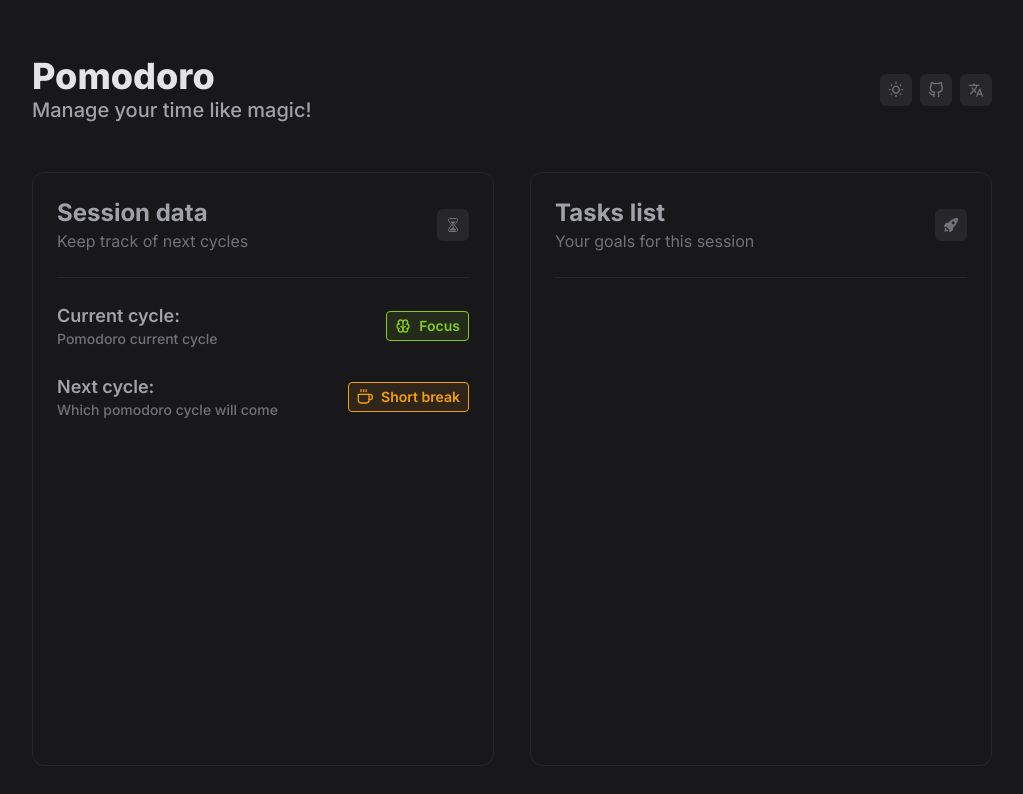
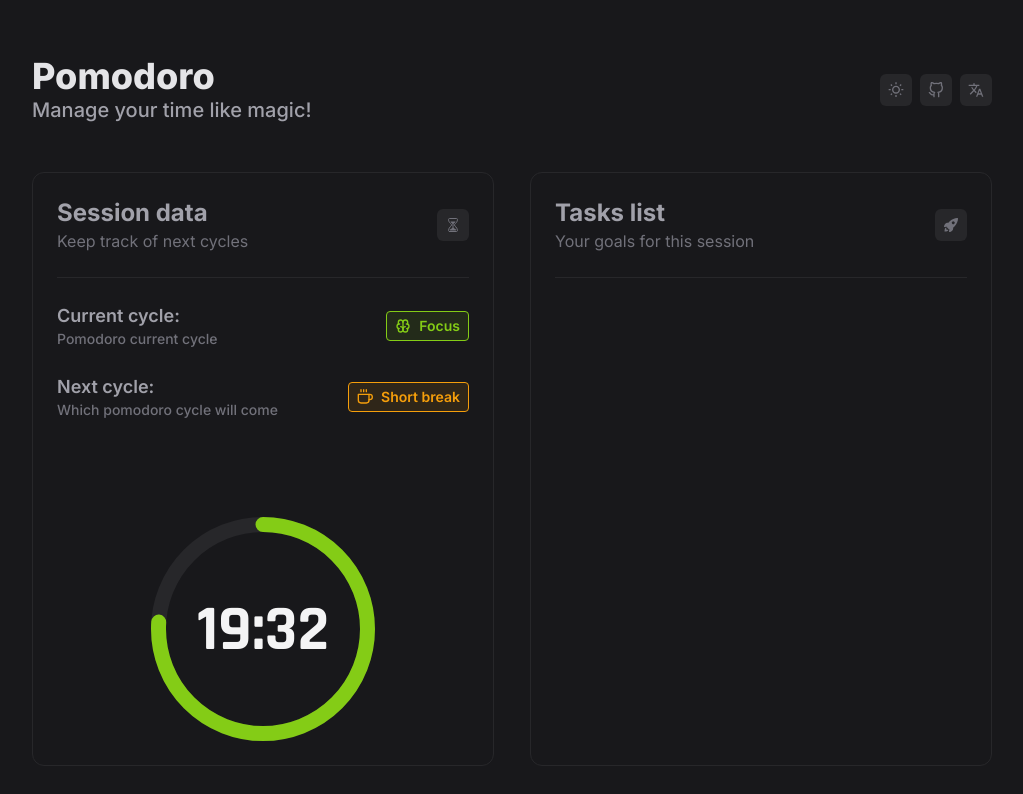
Before and after one commit to igordev96/pomodoro-react, a React (Vite) app: page / in a window 1280 px wide. Shown: the top 794 px of the page, without its empty margins (128-1151 px from the left). Built offline with nearby package versions, Linux system fonts and the light colour scheme.

Commit message:
feat- do stopwatch and button first part

```diff
--- a/index.html
+++ b/index.html
@@ -9,6 +9,10 @@
       href="https://fonts.googleapis.com/css2?family=Inter:wght@100;200;300;400;500;600;700;800;900&display=swap"
       rel="stylesheet"
     />
+    <link
+      href="https://fonts.googleapis.com/css2?family=Rajdhani:wght@700&display=swap"
+      rel="stylesheet"
+    />
     <meta name="viewport" content="width=device-width, initial-scale=1.0" />
     <title>Pomodoro React</title>
   </head>
--- /dev/null
+++ b/src/components/ActionButton.tsx
@@ -0,0 +1,39 @@
+import { useMemo } from "react";
+import { IoPlayOutline } from "react-icons/io5";
+import { HiOutlineCog6Tooth } from "react-icons/hi2";
+import { GiClockwiseRotation } from "react-icons/gi";
+
+export interface IActionButton {
+  type: "COG" | "PLAY" | "RESET";
+  isBig?: boolean;
+}
+
+export function ActionButton(props: IActionButton) {
+  const { type, isBig = false } = props;
+
+  const classes = useMemo(() => {
+    return isBig
+      ? "dark:bg-zinc-600 text-6xl h-20 w-20 dark:hover:bg-lime-500 hover:bg-lime-500"
+      : "dark:bg-zinc-700 text-4xl h-14 w-14 dark:hover:bg-lime-600 hover:bg-lime-600";
+  }, [isBig]);
+
+  const Icon = useMemo(() => {
+    switch (type) {
+      case "RESET":
+        return GiClockwiseRotation;
+      case "COG":
+        return HiOutlineCog6Tooth;
+      case "PLAY":
+      default:
+        return IoPlayOutline;
+    }
+  }, [type]);
+
+  return (
+    <div
+      className={`${classes} transition-colors hover:text-white text-zinc-400 cursor-pointer rounded flex items-center justify-center`}
+    >
+      <Icon />
+    </div>
+  );
+}
--- a/src/components/BigCard.tsx
+++ b/src/components/BigCard.tsx
@@ -1,5 +1,6 @@
 import { Badge } from "./Badge";
 import { SimpleButton } from "./SimpleButton";
+import { StopWatch } from "./StopWatch";
 
 export interface IBigCard {
   type?: "session_data" | "tasks_list";
@@ -46,6 +47,9 @@ export function BigCard(props: IBigCard) {
             <Badge type="short_break" />
           </div>
         </div>
+        <div className="flex flex-1 items-center justify-center">
+          <StopWatch percentage={76} size={224} strokeWidth={15} />
+        </div>
       </div>
     );
   }
--- /dev/null
+++ b/src/components/StopWatch.tsx
@@ -0,0 +1,82 @@
+import { useState, useEffect } from "react";
+import { ActionButton } from "./ActionButton";
+
+export interface IStopWatch {
+  size: number;
+  strokeWidth: number;
+  percentage: number;
+}
+
+export function StopWatch(props: IStopWatch) {
+  const { percentage, size, strokeWidth } = props;
+
+  const [progress, setProgress] = useState(0);
+  const [isBlurry, setIsBlurry] = useState(false);
+
+  useEffect(() => {
+    setProgress(percentage);
+  }, [percentage]);
+
+  const viewBox = `0 0 ${size} ${size}`;
+  const radius = (size - strokeWidth) / 2;
+  const circumference = radius * Math.PI * 2;
+  const dash = (progress * circumference) / 100;
+
+  return (
+    <div
+      className="relative"
+      onMouseEnter={() => {
+        setIsBlurry(true);
+      }}
+      onMouseLeave={() => {
+        setIsBlurry(false);
+      }}
+    >
+      <svg
+        width={size}
+        height={size}
+        viewBox={viewBox}
+        {...(isBlurry && { className: "blur-sm" })}
+      >
+        <circle
+          fill="none"
+          stroke="#27272A"
+          cx={size / 2}
+          cy={size / 2}
+          r={radius}
+          strokeWidth={`${strokeWidth}px`}
+        />
+        <circle
+          fill="none"
+          stroke="#84CC16"
+          cx={size / 2}
+          cy={size / 2}
+          r={radius}
+          strokeWidth={`${strokeWidth}px`}
+          transform={`rotate(-90 ${size / 2} ${size / 2})`}
+          strokeDasharray={`${dash} ${circumference - dash}`}
+          strokeLinecap="round"
+          style={{ transition: "all 0.5s" }}
+        />
+        <text
+          fontFamily="Rajdhani"
+          fill="#F4F4F5"
+          fontSize="64px"
+          x="50%"
+          y="50%"
+          dy="20px"
+          textAnchor="middle"
+        >
+          {`19:32`}
+        </text>
+      </svg>
+      {isBlurry && (
+        <div className="absolute flex items-center gap-4 -bottom-1">
+          <ActionButton type="COG" />
+          <ActionButton type="PLAY" isBig />
+          <ActionButton type="RESET" />
+        </div>
+      )}
+    </div>
+  );
+}
```
